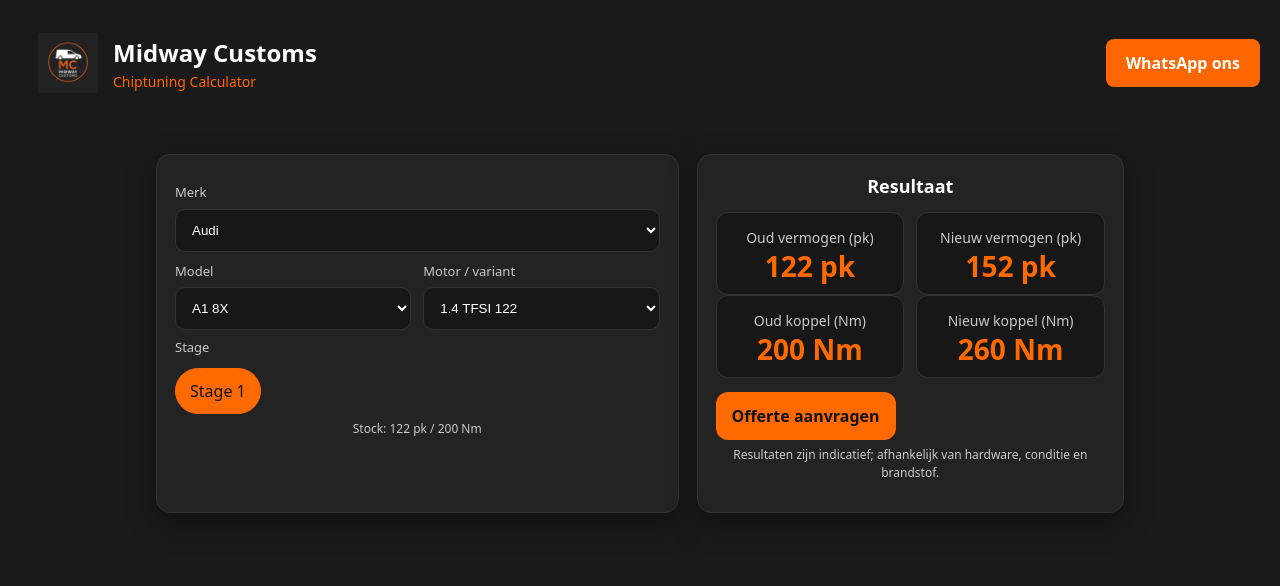
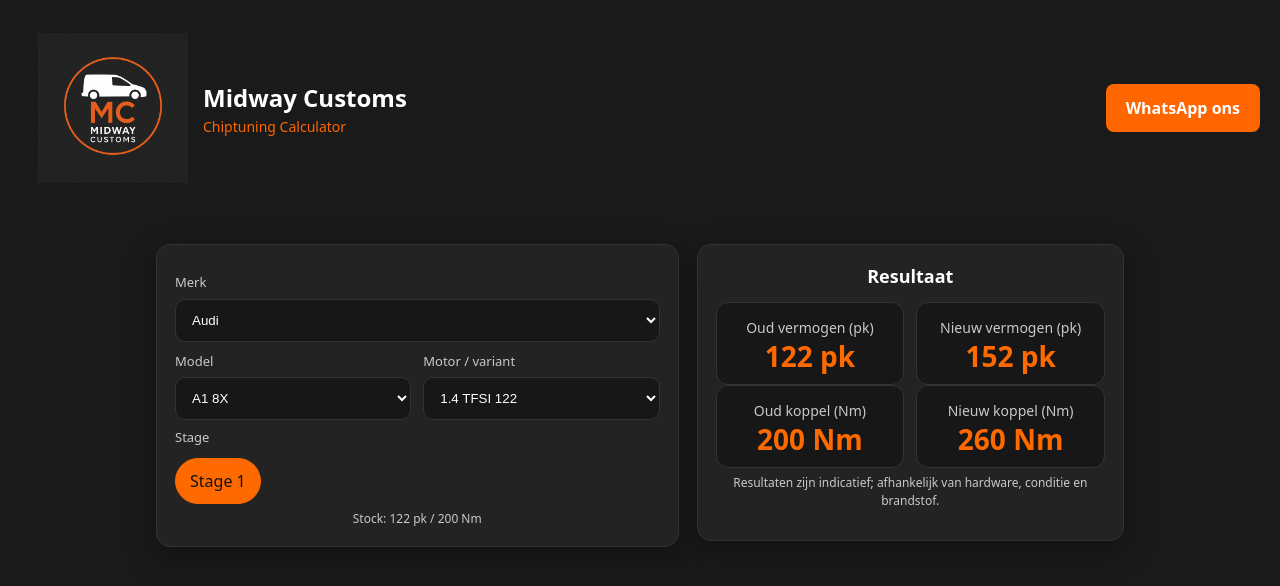
Before and after one commit to idcmvrjon-png/Calculeren, a plain HTML site: page index.html in a window 1280 px wide. Drawn offline with Linux system fonts and the light colour scheme.

Commit message:
Update index.html

```diff
--- a/index.html
+++ b/index.html
@@ -45,7 +45,7 @@ header .left {
   gap: 15px;
 }
 header img {
-  height: 60px;
+  height: 150px;
   width: auto;
 }
 header h1 {
@@ -108,7 +108,7 @@ header .sub {
         <div class="kpi"><div class="h">Oud koppel (Nm)</div><div class="v" id="oldN">—</div></div>
         <div class="kpi"><div class="h">Nieuw koppel (Nm)</div><div class="v" id="newN">—</div></div>
       </div>
-      <a class="btn" href="mailto:info@midwaycustoms.nl?subject=Offerte%20Chiptuning">Offerte aanvragen</a>
+
       <p class="hint">Resultaten zijn indicatief; afhankelijk van hardware, conditie en brandstof.</p>
     </aside>
   </div>
```
